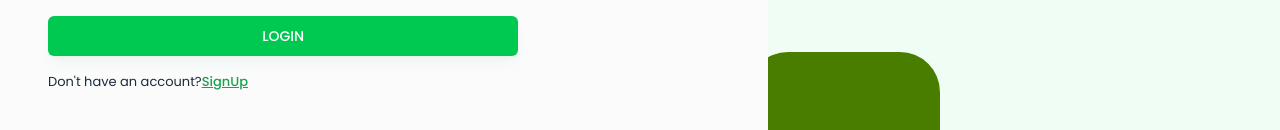
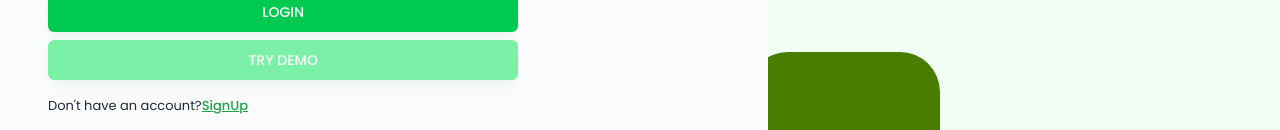
Before and after one commit to jannet18/expenses-tracker, a React (Vite) app in the folder expense-ui/: page /login in a window 1280 px wide. Shown: the part 584-714 px from the top of the page. Built offline with nearby package versions, Linux system fonts and the light colour scheme; no server answers.

Commit message:
add:create a demo user account

```diff
--- a/expense-ui/src/App.jsx
+++ b/expense-ui/src/App.jsx
@@ -16,7 +16,8 @@ function App() {
   useUserAuth();
 
   useEffect(() => {
-    const isDemo = process.env.REACT_APP_DEMO_MODE === "true";
+    let REACT_APP_DEMO_MODE;
+    const isDemo = REACT_APP_DEMO_MODE === "true";
     if (isDemo && !localStorage.getItem("token")) {
       axiosInstance
         .post(API_URLS.AUTH.LOGIN, {
--- a/expense-ui/src/components/Expense/AddExpenseForm.jsx
+++ b/expense-ui/src/components/Expense/AddExpenseForm.jsx
@@ -20,7 +20,7 @@ const AddExpenseForm = ({ onAddExpense }) => {
       <Input
         value={income.category}
         onChange={({ target }) => handleChange("category", target.value)}
-        label="Catgory"
+        label="Category"
         placeholder="Rent, Groceries, etc"
         type="text"
       />
--- a/expense-ui/src/pages/Auth/Login.jsx
+++ b/expense-ui/src/pages/Auth/Login.jsx
@@ -63,6 +63,26 @@ function Login() {
       }
     }
   };
+
+  const handleDemoLogin = async (e) => {
+    e.preventDefault();
+    try {
+      const response = await axiosInstance.post(API_URLS.AUTH.LOGIN, {
+        email: "demo@example.com",
+        password: "demopassword",
+      });
+
+      const { token, user } = response?.data;
+      if (token) {
+        localStorage.setItem("token", token);
+        updateUser(user);
+        navigate("/dashboard", { replace: true });
+      }
+    } catch (error) {
+      console.log("Demo login failed", error);
+      setError("Could not login as demo user.");
+    }
+  };
   return (
     <AuthLayout>
       <div className="lg:w-[70%] h-3/4 md:h-full flex flex-col justify-center">
@@ -90,6 +110,13 @@ function Login() {
           <button type="submit" className="btn-primary">
             LOGIN
           </button>
+          <button
+            type="submit"
+            onClick={handleDemoLogin}
+            className="w-full text-sm font-medium text-white bg-green-300 shadow-lg shadow-green-600/5 p-[10px] rounded-md my-1 hover:bg-green-600/15 hover:text-green-600 uppercase"
+          >
+            Try Demo
+          </button>
           <p className="text-[13px] text-slate-800 mt-3">
             Don't have an account?
             <Link className="font-medium text-primary underline" to="/signup">
```
